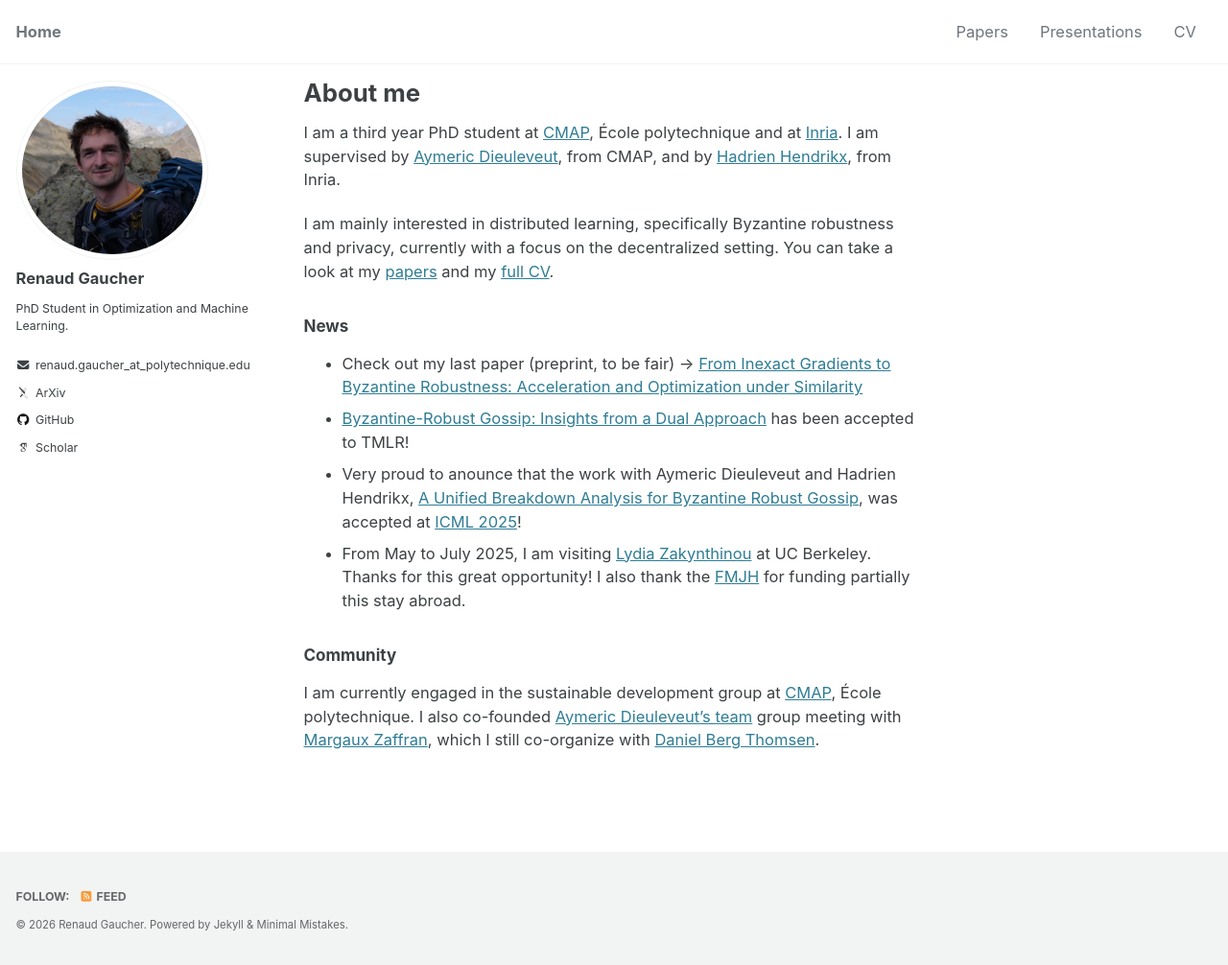
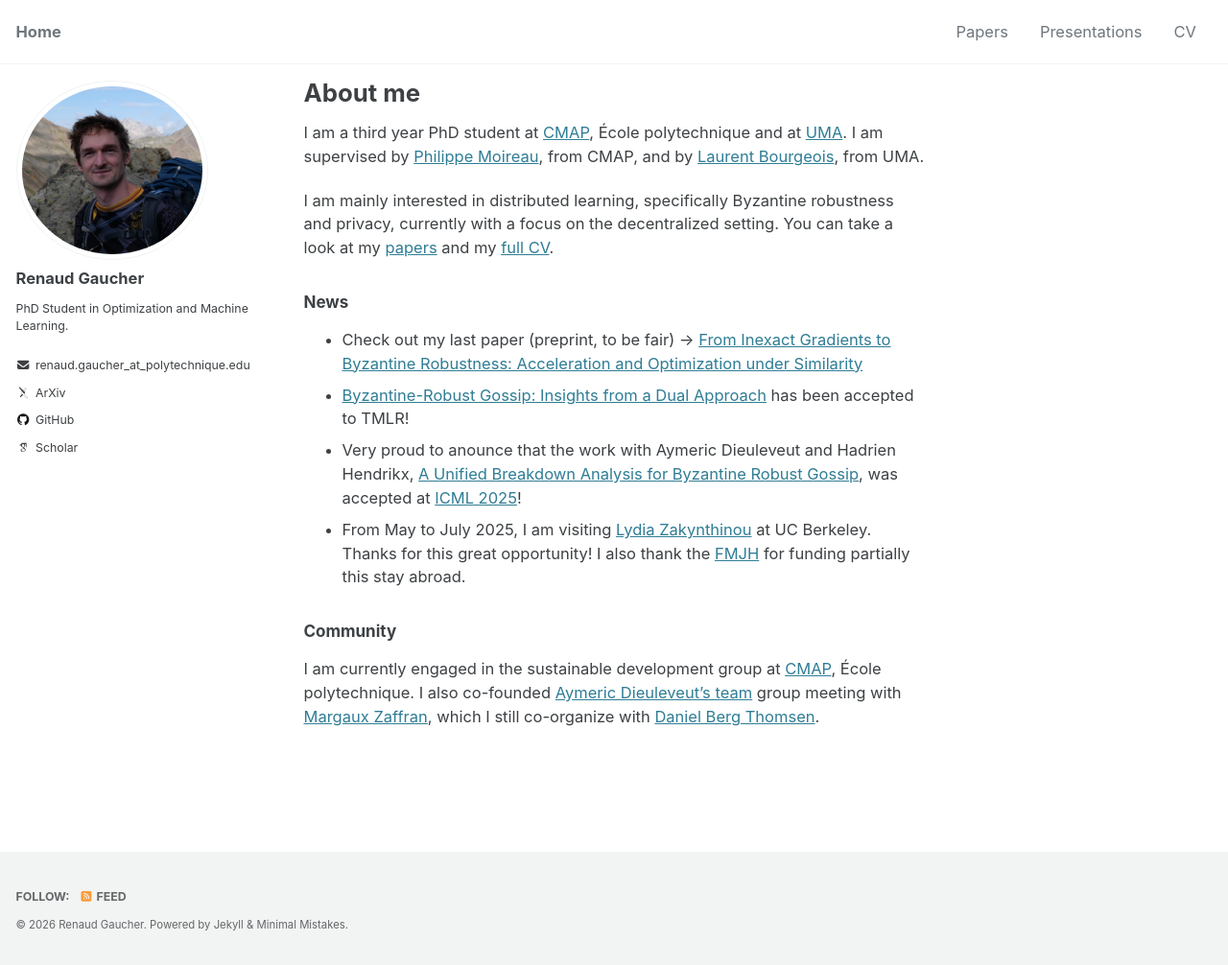
Before and after one commit to RaphaelTerrine/RaphaelTerrine.github.io, a Jekyll site: the page built from index.md, in a window 1280 px wide and 1006 px high. Shown: the whole window at 96% size. Built offline with Jekyll 4.4.1, drawn with Linux system fonts in a browser that asks for light colours; cached includes are drawn as plain includes; some web fonts are replaced.

Commit message:
Update index.md

```diff
--- a/index.md
+++ b/index.md
@@ -5,7 +5,7 @@ title: "About me"
 ---
 
 
-I am a third year PhD student at [CMAP](https://portail.polytechnique.edu/cmap/en), École polytechnique and at [Inria](https://www.inria.fr/en). I am supervised by [Aymeric Dieuleveut](http://www.cmap.polytechnique.fr/~aymeric.dieuleveut/), from CMAP, and by [Hadrien Hendrikx](https://www.di.ens.fr/hadrien.hendrikx/), from Inria.
+I am a third year PhD student at [CMAP](https://portail.polytechnique.edu/cmap/en), École polytechnique and at [UMA](https://uma.ip-paris.fr/). I am supervised by [Philippe Moireau](http://www.cmap.polytechnique.fr/~philippe.moireau/), from CMAP, and by [Laurent Bourgeois](https://cv.hal.science/laurent-bourgeois), from UMA.
 
 I am mainly interested in distributed learning, specifically Byzantine robustness and privacy, currently with a focus on the decentralized setting. You can take a look at my [papers](https://renaudgaucher.github.io/papers/) and my [full CV](https://renaudgaucher.github.io/assets/files/CV_Renaud.pdf).
 
```
